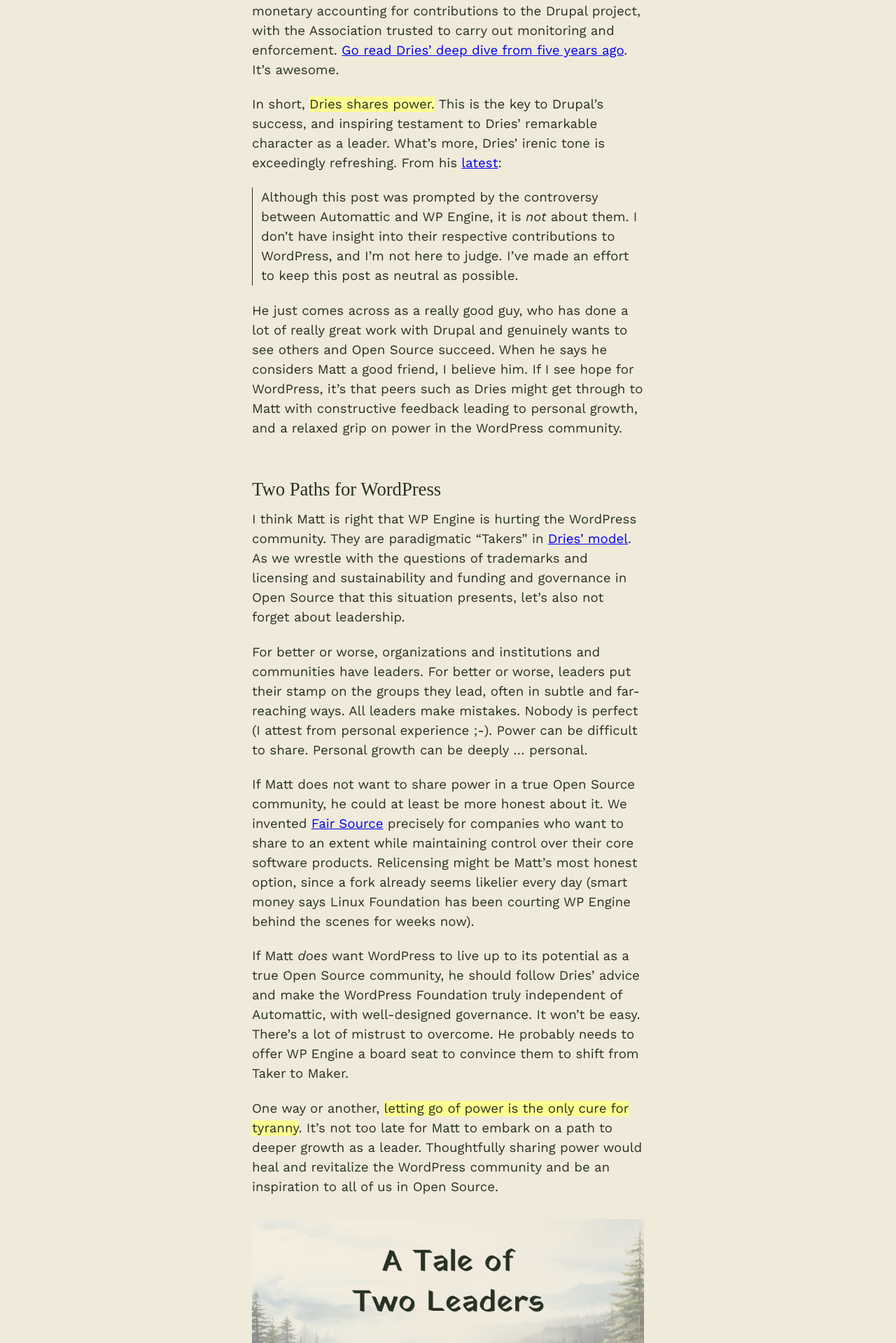
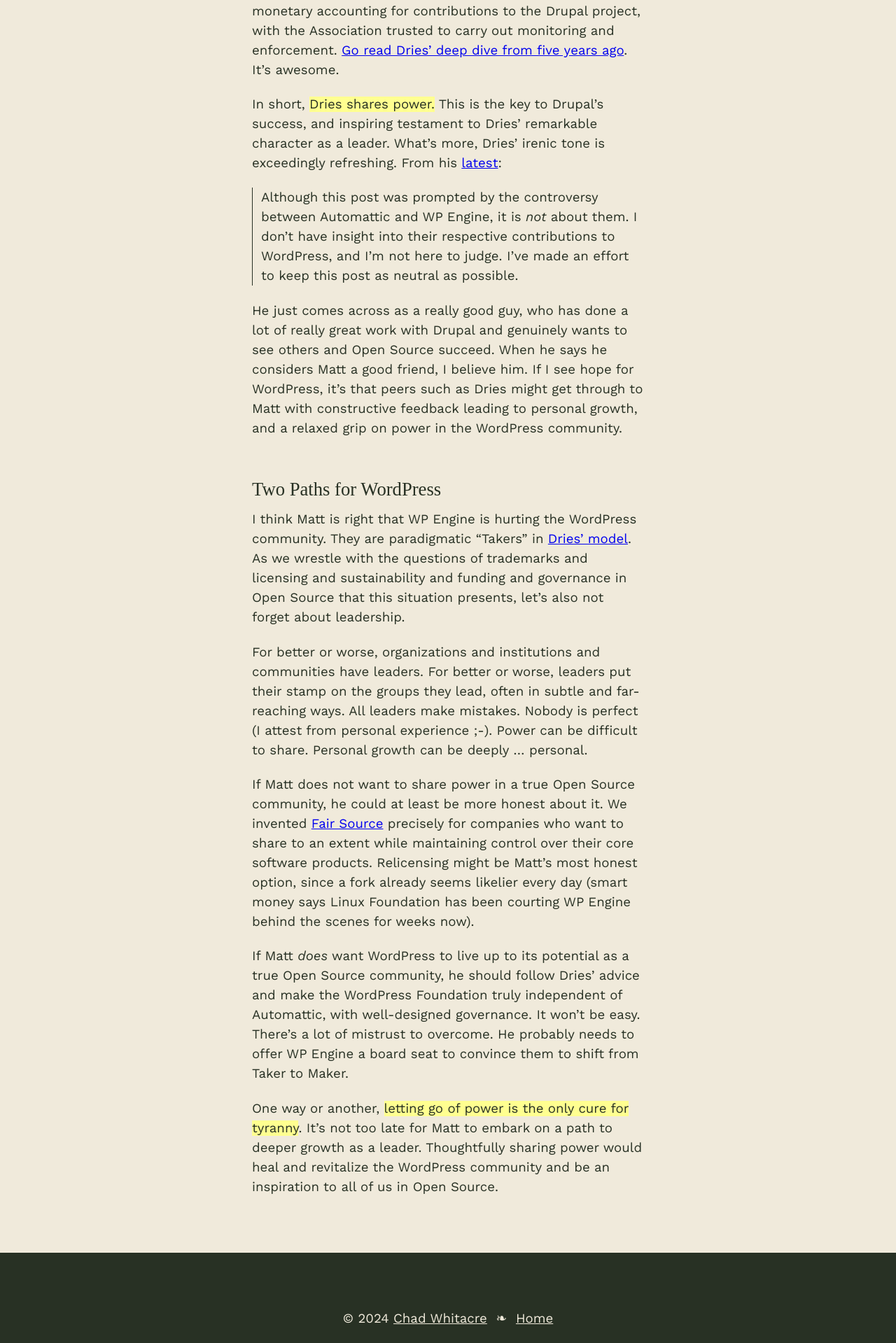
Before and after one commit to chadwhitacre/openpath, a Jekyll site: the page built from _posts/2024-10-11-a-tale-of-two-leaders.md, in a window 1280 px wide. Shown: the part 4481-6400 px from the top of the page at 70% size. Built offline with Jekyll 4.4.1, drawn with Linux system fonts in a browser that asks for light colours; some web fonts are replaced; comment, search, counter and statistics services are not loaded.

Commit message:
Remove social image from post

```diff
--- a/_posts/2024-10-11-a-tale-of-two-leaders.md
+++ b/_posts/2024-10-11-a-tale-of-two-leaders.md
@@ -197,5 +197,3 @@
 not too late for Matt to embark on a path to deeper growth as a leader.
 Thoughtfully sharing power would heal and revitalize the WordPress community
 and be an inspiration to all of us in Open Source.
-
-{% include img.html src="social.webp" caption="" url="" %}
```
